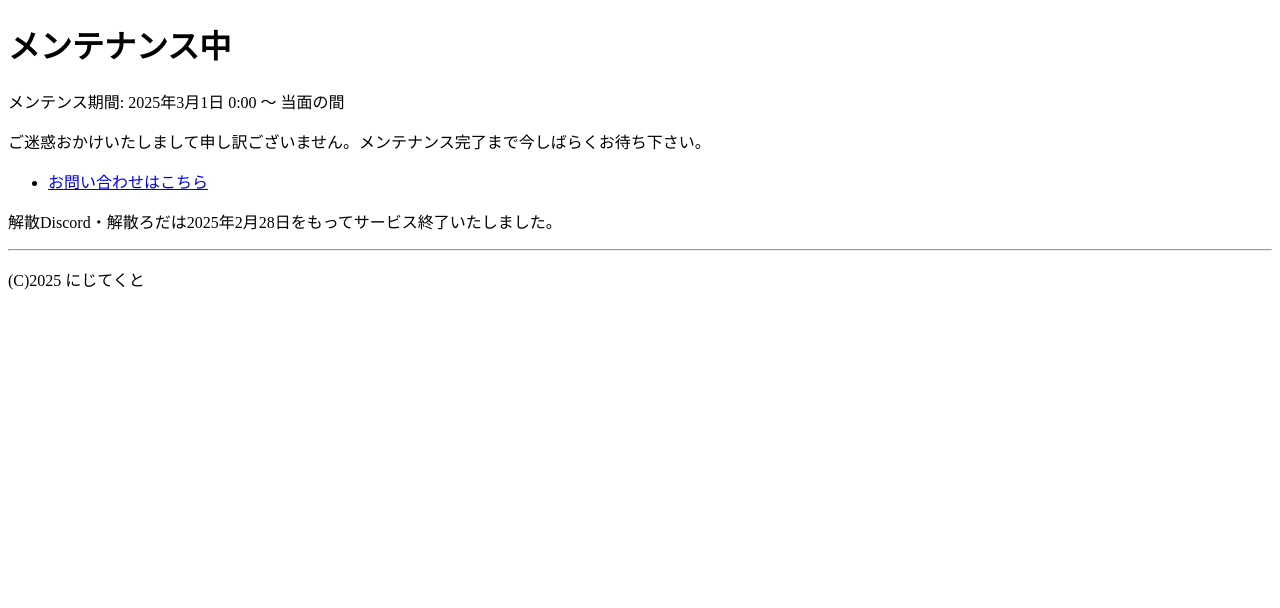
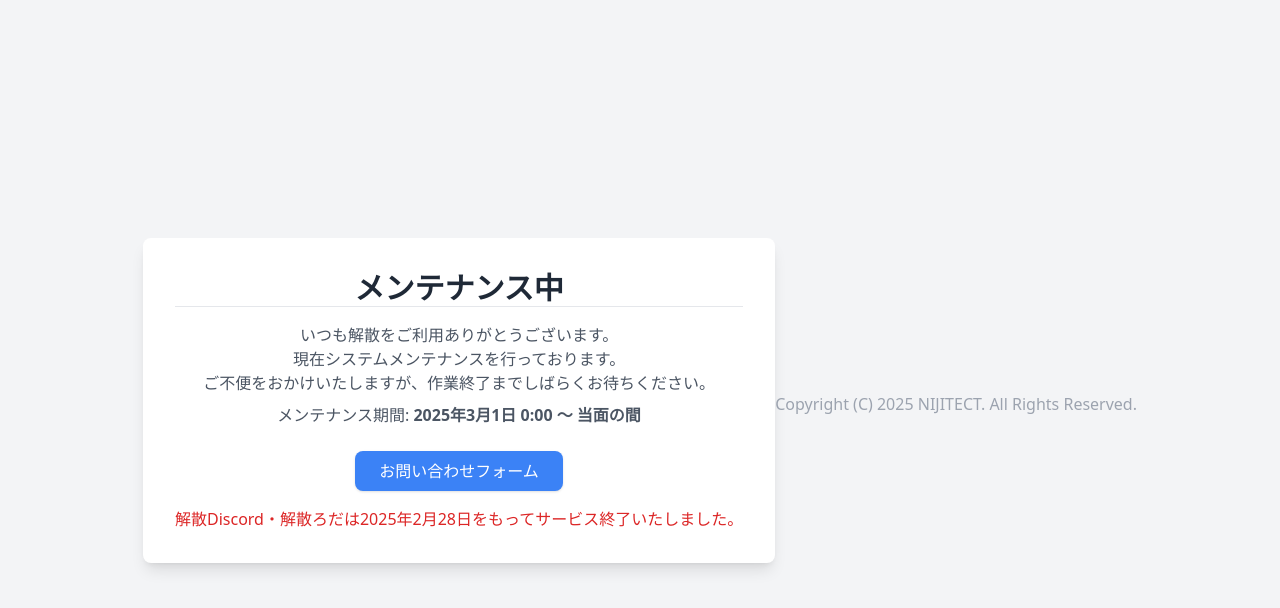
Before and after one commit to terminal98/ex.t98.info.tmp, a plain HTML site: page index.html in a window 1280 px wide. Drawn offline with nearby package versions, Linux system fonts and the light colour scheme.

Commit message:
Update index.html

```diff
--- a/index.html
+++ b/index.html
@@ -1,15 +1,26 @@
 <!DOCTYPE html>
-<html>
-<title>メンテナンス中 - 解散掲示板</title>
-<h1>メンテナンス中</h1>
-<p>メンテンス期間: 2025年3月1日 0:00 〜 当面の間</p>
-<p>ご迷惑おかけいたしまして申し訳ございません。メンテナンス完了まで今しばらくお待ち下さい。</p>
-<ul>
-  <li><a href="https://tayori.com/form/77947e5dc4b5f590517b0cc3ed6038aeed5ddb1f">お問い合わせはこちら</a></li>
-</ul>
-
-<p>解散Discord・解散ろだは2025年2月28日をもってサービス終了いたしました。</p>
-
-<hr>
-<p>(C)2025 にじてくと</p>
+<html lang="ja">
+<head>
+<meta charset="UTF-8">
+<meta name="viewport" content="width=device-width, initial-scale=1.0">
+<title>メンテナンス中 | 解散掲示板</title>
+<script src="https://cdn.tailwindcss.com"></script>
+</head>
+<body class="flex items-center justify-center h-screen bg-gray-100">
+<div class="text-center p-8 bg-white shadow-lg rounded-lg">
+<h1 class="text-3xl font-bold text-gray-800">メンテナンス中</h1>
+<hr />
+<p class="mt-4 text-gray-600">
+いつも解散をご利用ありがとうございます。<br>
+現在システムメンテナンスを行っております。<br>
+ご不便をおかけいたしますが、作業終了までしばらくお待ちください。
+</p>
+<p class="mt-2 text-gray-600">メンテナンス期間: <b>2025年3月1日 0:00 〜 当面の間</b></p>
+<a href="https://tayori.com/form/77947e5dc4b5f590517b0cc3ed6038aeed5ddb1f" class="mt-6 inline-block px-6 py-2 text-white bg-blue-500 rounded-lg shadow hover:bg-blue-600" target="_blank">お問い合わせフォーム</a>
+<p class="mt-4 text-red-600">
+解散Discord・解散ろだは2025年2月28日をもってサービス終了いたしました。
+</p>
+</div>
+<p class="mt-2 text-gray-400">Copyright (C) 2025 NIJITECT. All Rights Reserved.</p>
+</body>
 </html>
```
